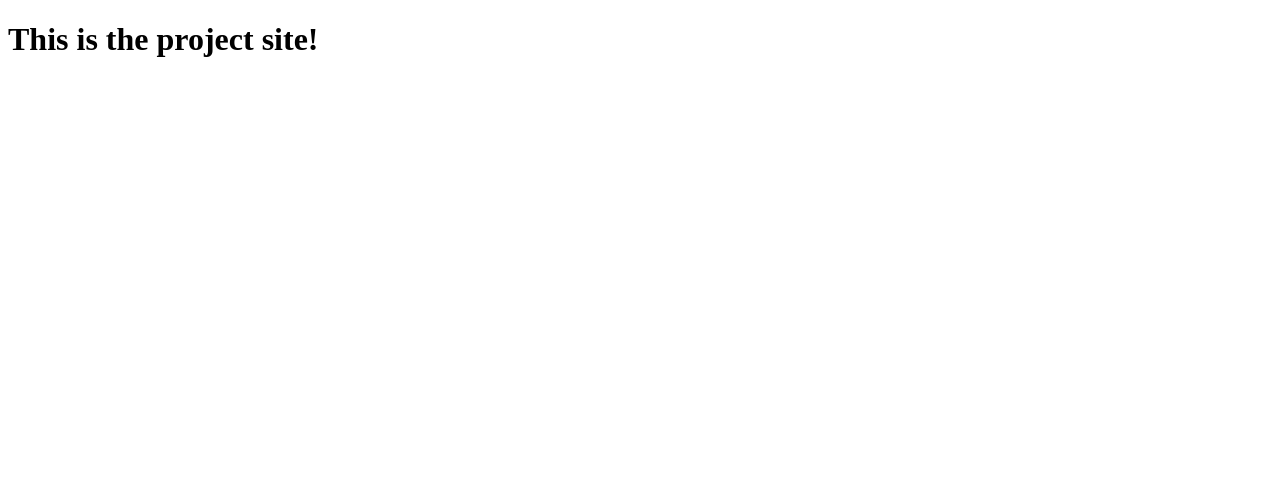
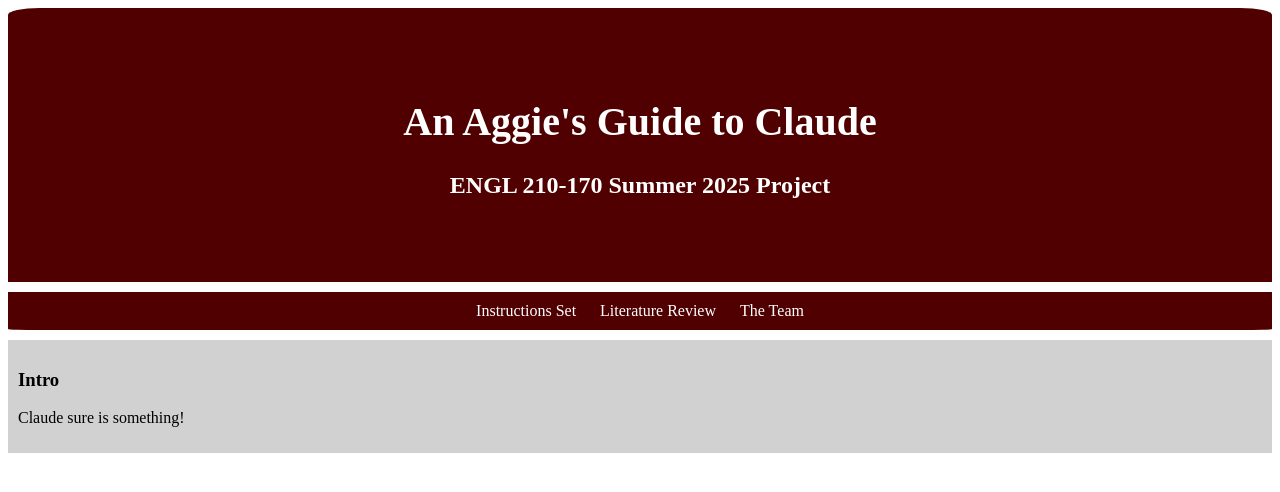
Before and after one commit to jc-luna/engl210-project, a plain HTML site: page index.html in a window 1280 px wide. Drawn offline with Linux system fonts and the light colour scheme.

Commit message:
Simple styling beginnings

```diff
--- a/index.html
+++ b/index.html
@@ -1,6 +1,32 @@
 <!DOCTYPE html>
 <html lang="en">
 
-	<h1>This is the project site!<h1>
+<head>
+	<meta charset="UTF-8">
+	<title>ENGL 210-170 Summer 2025 Project</title>
+	<link rel="stylesheet" href="styles.css">
+</head>
+
+
+<body>
+
+<div class="header">
+	<h1>An Aggie's Guide to Claude</h1>
+	<h2>ENGL 210-170 Summer 2025 Project</h2>
+</div>
+
+<div class="navbar">
+	<a>Instructions Set</a>
+	<a>Literature Review</a>
+	<a>The Team</a>
+</div>
+
+<div class="content">
+	<h3>Intro</h3>
+	<p>Claude sure is something!</p>
+
+</div>
+
+</body>
 
 </html>
--- /dev/null
+++ b/styles.css
@@ -0,0 +1,72 @@
+body {
+	background-color: white;
+}
+
+/*
+ *	Div classes
+ */
+
+.header {
+	text-align: center;
+	background-color: #500000;
+	color: white;
+
+	border-radius: 2.5% 2.5% 0.0% 0.0%;
+	padding-top: 5%;
+	padding-bottom: 5%;
+}
+
+.navbar {
+	text-align: center;
+	background-color: #500000;
+	color: white;
+
+	border-radius: 0.0% 0.0% 2.5% 2.5%;
+	padding-top: 10px;
+	padding-bottom: 10px;
+	padding-left: 10px;
+	padding-right: 10px;
+	margin-top: 10px;
+	margin-bottom: 10px;
+}
+
+.navbar a {
+	text-align: center;
+	color: white;
+	padding-top: 10px;
+	padding-bottom: 10px;
+	padding-left: 10px;
+	padding-right: 10px;
+}
+
+.navbar a:hover {
+	background-color: white;
+	color: black;
+}
+
+.content {
+	background-color: #D1D1D1;
+	padding-top: 10px;
+	padding-bottom: 10px;
+	padding-left: 10px;
+	padding-right: 10px;
+}
+
+/*
+ *	Shared defs
+ */
+
+h1, h2, p {
+}
+
+/*
+ *	Override defs
+ */
+
+h1 {
+	font-size: 2.5em;
+}
+
+h2 {
+	font-size: 1.5em;
+}
```
